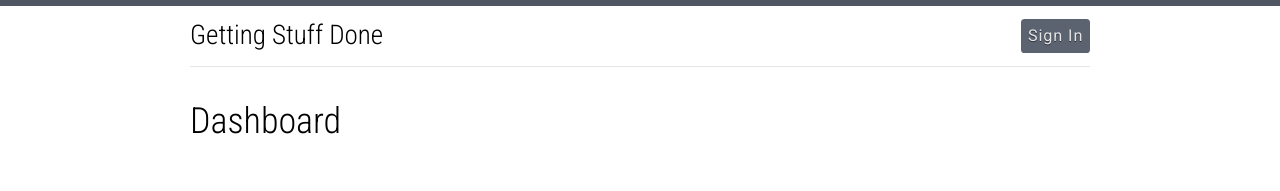
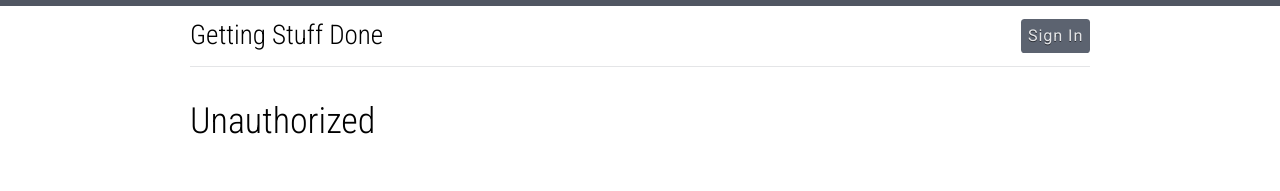
Before and after one commit to Goonie/getting-stuff-done, a React (Create React App) app: page / in a window 1280 px wide. Shown: the top 191 px of the page. Built offline with nearby package versions, Linux system fonts and the light colour scheme; no server answers.

Commit message:
Added AuthorizedRoute component

```diff
--- a/src/App.tsx
+++ b/src/App.tsx
@@ -6,6 +6,8 @@ import { useAltKeypress } from "react-utilities/keyboard";
 import Grid from "components/debug/Grid";
 
 import Header from "components/layout/Header";
+
+import AuthorizedRoute from "components/router/AuthorizedRoute";
 
 import Dashboard from "pages/Dashboard";
 import NotFound from "pages/NotFound";
@@ -23,7 +25,8 @@ function App() {
 
       <BrowserRouter>
         <Switch>
-          <Route exact path="/" component={Dashboard} />
+          <AuthorizedRoute exact path="/" component={Dashboard} />
+
           <Route component={NotFound} />
         </Switch>
       </BrowserRouter>
--- /dev/null
+++ b/src/components/router/AuthorizedRoute.tsx
@@ -0,0 +1,19 @@
+import { Route, RouteProps } from "react-router-dom";
+
+import { useFirebaseUser } from "services/firebase";
+
+import Unauthorized from "pages/Unauthorized";
+
+function AuthorizedRoute({ ...props }: RouteProps) {
+  const { user, isLoading } = useFirebaseUser();
+
+  if (isLoading) return null;
+
+  if (user) {
+    return <Route {...props} />;
+  }
+
+  return <Route {...props} component={Unauthorized} />;
+}
+
+export default AuthorizedRoute;
--- /dev/null
+++ b/src/pages/Unauthorized.tsx
@@ -0,0 +1,11 @@
+import Page from "components/layout/Page";
+
+function Unauthorized() {
+  return (
+    <Page>
+      <h1>Unauthorized</h1>
+    </Page>
+  );
+}
+
+export default Unauthorized;
```
